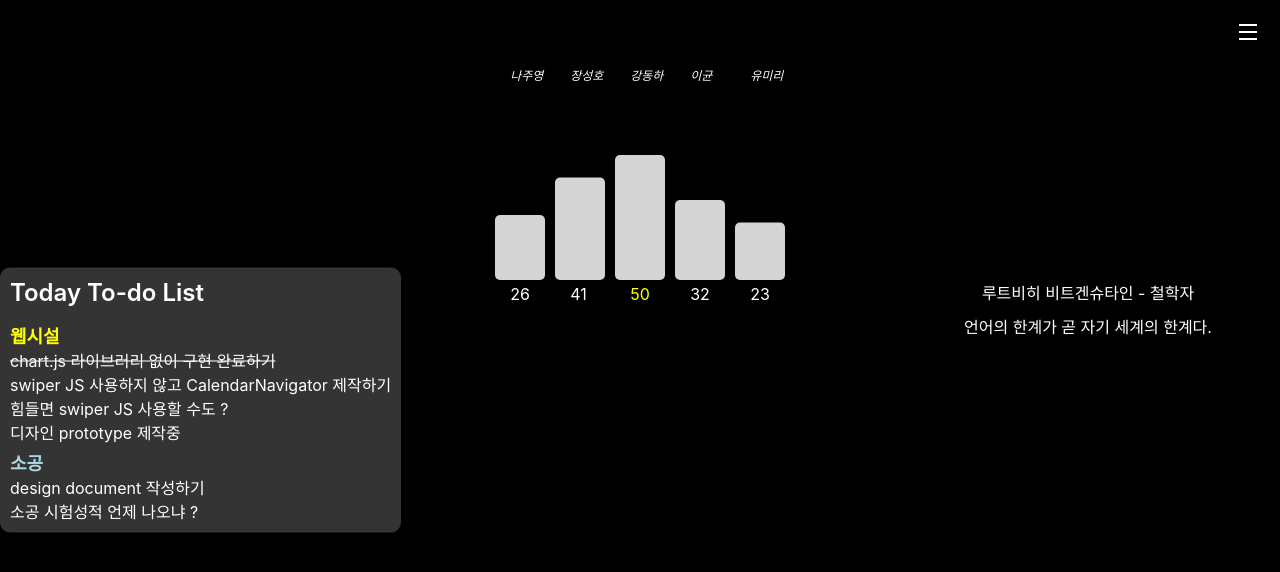
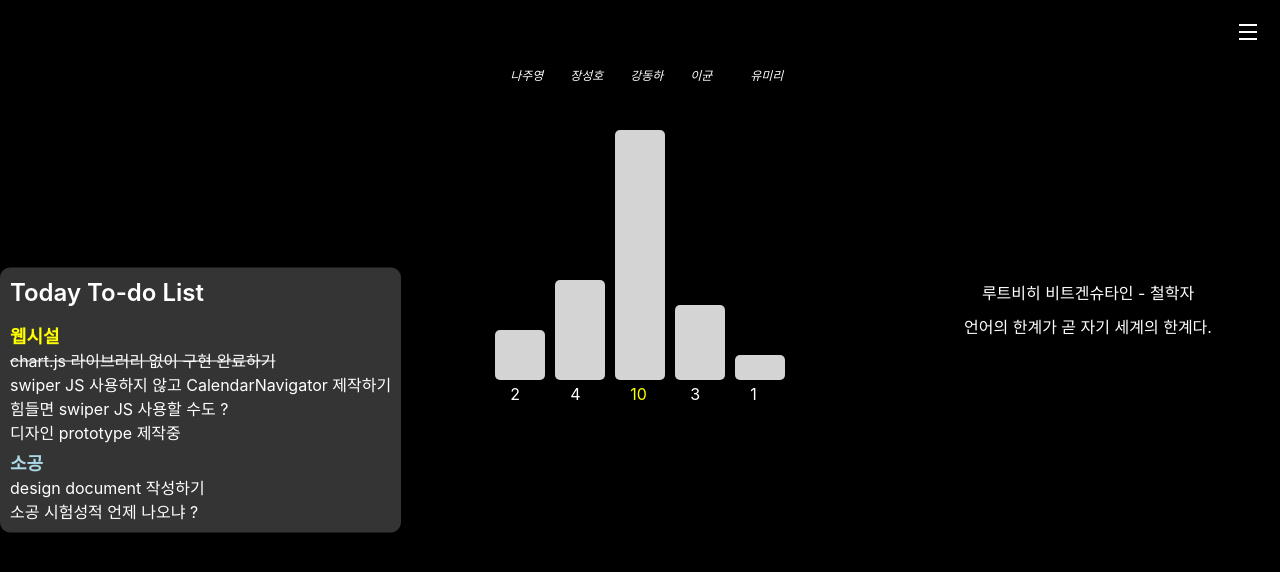
Before and after one commit to ajou-only-five/AOF-Frontend, a React (Create React App) app: page / in a window 1280 px wide. Shown: the top 572 px of the page. Built offline with nearby package versions, Linux system fonts and the light colour scheme.

Commit message:
feat: ChartBar 최대높이 설정 및 최대높이 대비 비율로써 bar높이 설정

```diff
--- a/src/components/Chart/MyChart.jsx
+++ b/src/components/Chart/MyChart.jsx
@@ -7,21 +7,25 @@ import "../../styles/Chart.css";
 
 function MyChart(props) {
   const data = [
-    { name: "이균", count: 32, rank: 3 },
-    { name: "장성호", count: 41, rank: 2 },
-    { name: "강동하", count: 50, rank: 1 },
-    { name: "유미리", count: 23, rank: 5 },
-    { name: "나주영", count: 26, rank: 4 },
+    { name: "이균", count: 3, rank: 3 },
+    { name: "장성호", count: 4, rank: 2 },
+    { name: "강동하", count: 10, rank: 1 },
+    { name: "유미리", count: 1, rank: 5 },
+    { name: "나주영", count: 2, rank: 4 },
   ];
 
   const [countData, setCountData] = useState(sortRank(data));
 
-  const maxCount =
-    Math.max(...countData.map((el) => el.count)) < 50
-      ? 50
-      : Math.max(...countData.map((el) => el.count));
+  // const maxCount =
+  //   Math.max(...countData.map((el) => el.count)) < 50
+  //     ? 50
+  //     : Math.max(...countData.map((el) => el.count));
+  const maxCount = Math.max(...countData.map((el) => el.count));
 
-  const chartHeight = (maxCount + 50) * 3 > 400 ? 400 : (maxCount + 50) * 3;
+  // const chartHeight = (maxCount + 50) * 3 > 400 ? 400 : (maxCount + 50) * 3;
+  const chartHeight = 400;
+
+  const barMaxHeight = 250;
 
   const barWidth = 50;
   const barMargin = 10;
@@ -37,7 +41,8 @@ function MyChart(props) {
         preserveAspectRatio="xMidYMax meet"
       >
         {countData.map((el, idx) => {
-          const barHeight = el.count * 2.5;
+          // const barHeight = el.count * 2.5;
+          const barHeight = barMaxHeight * (el.count / maxCount);
           return (
             <ChartBar
               key={el.name}
```
